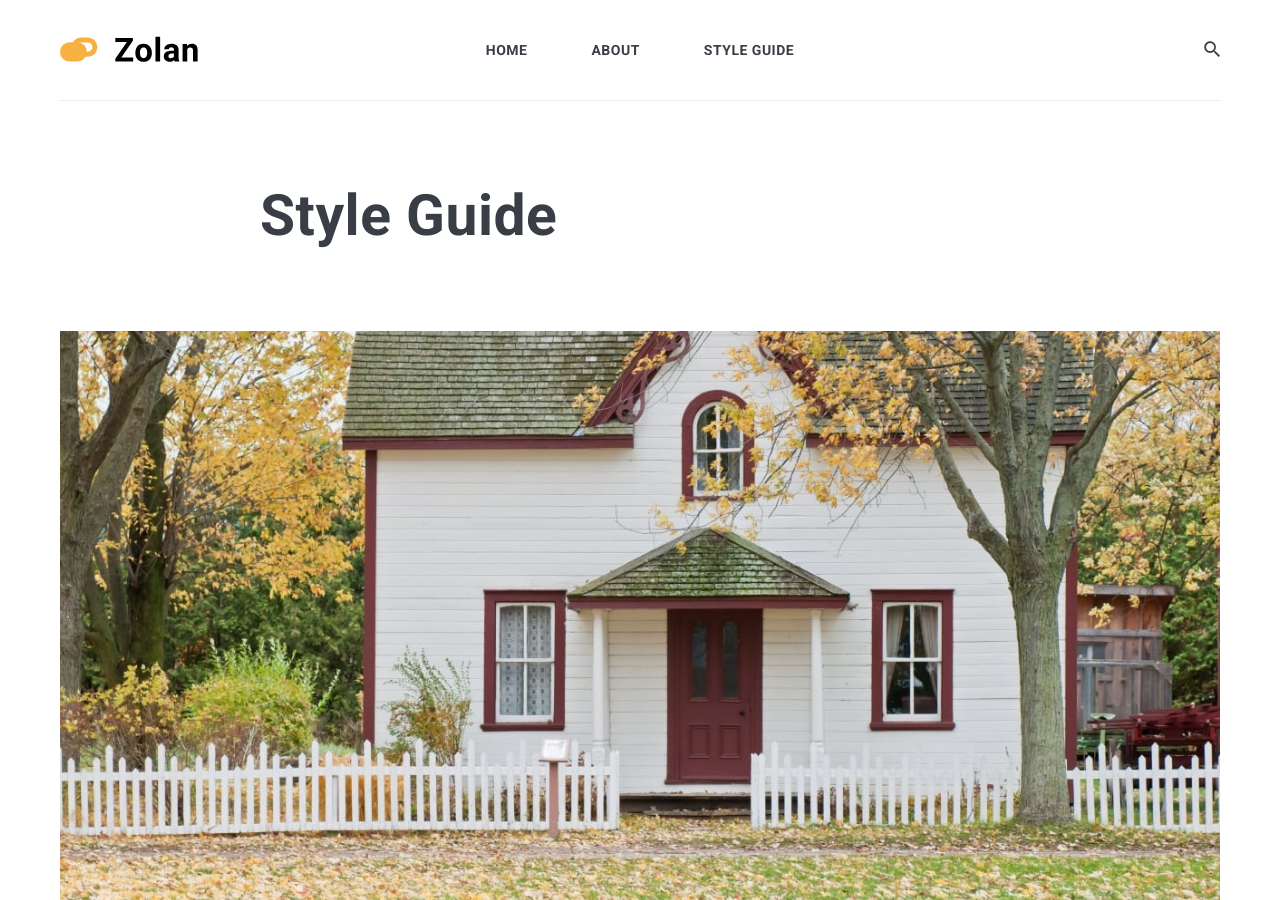
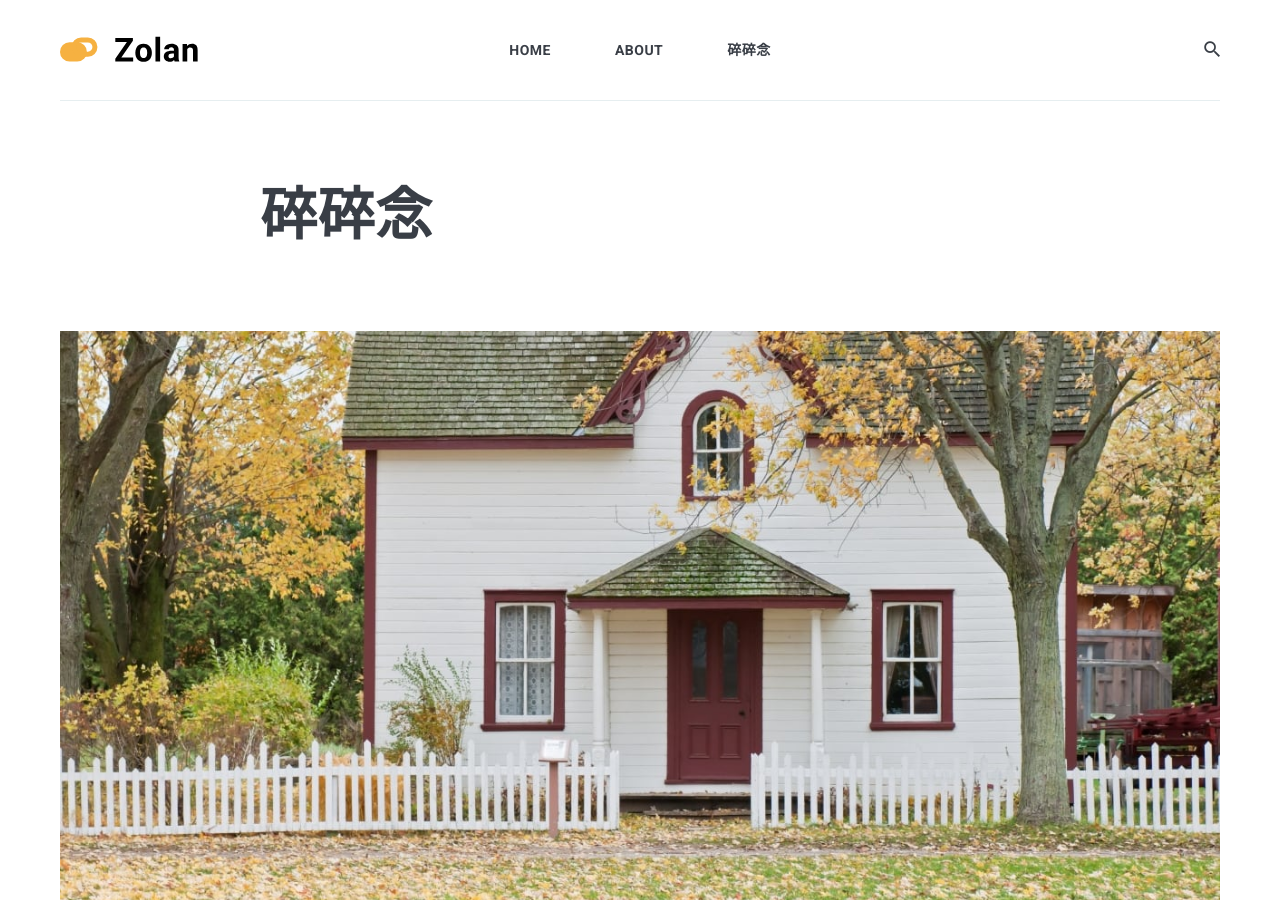
Before and after one commit to JeffVipPan/jeffvippan.github.io, a Jekyll site: the page built from _pages/styleguide.md, in a window 1280 px wide and 900 px high. Built offline with Jekyll 4.4.1, drawn with Linux system fonts in a browser that asks for light colours; nearby versions of some CDN libraries.

Commit message:
Initial commit

```diff
--- a/_pages/styleguide.md
+++ b/_pages/styleguide.md
@@ -1,6 +1,6 @@
 ---
 layout: page
-title: Style Guide
+title: 碎碎念
 permalink: /styleguide/
 image: 08.jpg
 ---
```
